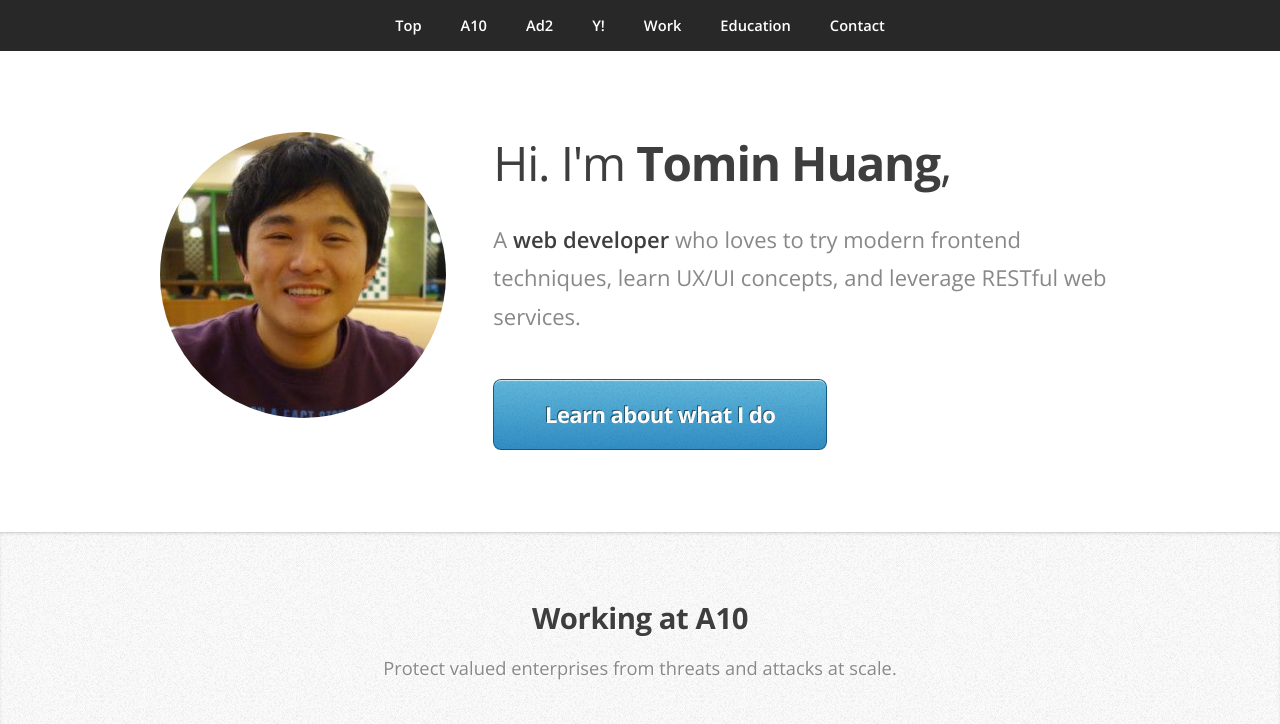
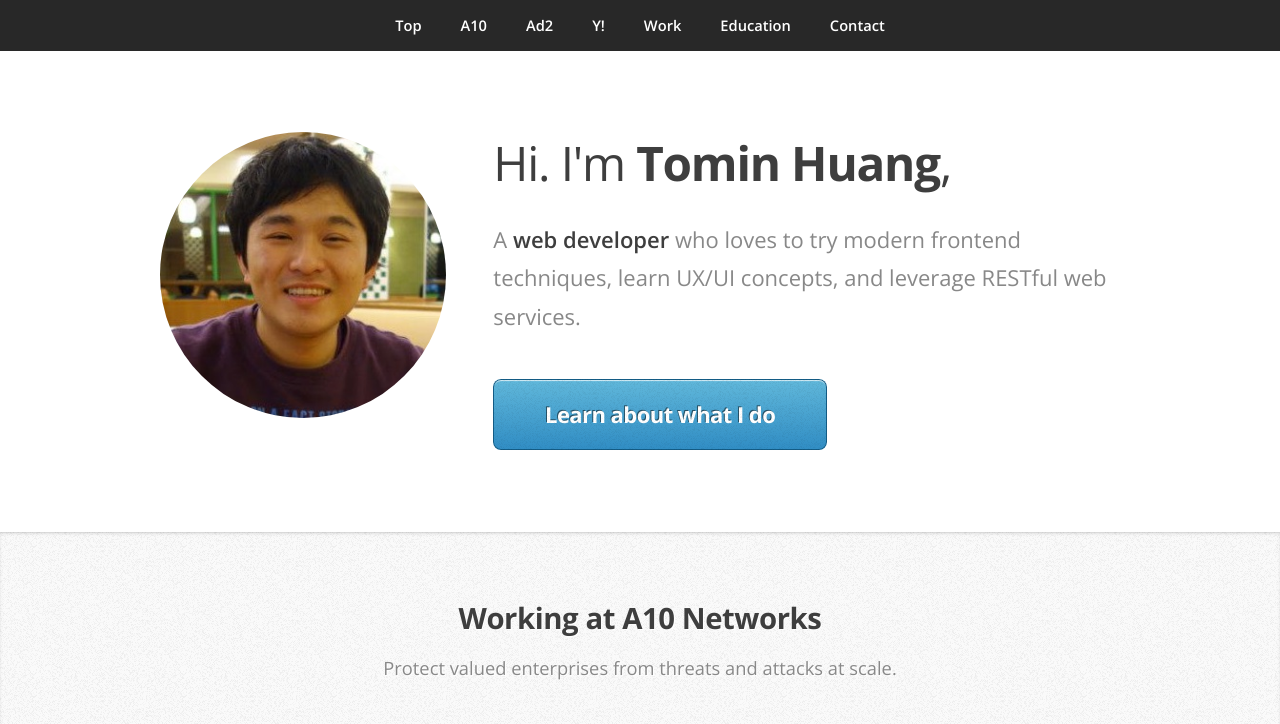
Before and after one commit to tominhuang/tominhuang.github.io, a plain HTML site: page index.html in a window 1280 px wide. Shown: the top 724 px of the page. Drawn offline with nearby package versions, Linux system fonts and the light colour scheme.

Commit message:
fix(home): update name

```diff
--- a/index.html
+++ b/index.html
@@ -55,7 +55,7 @@
 		<div class="wrapper wrapper-style2">
 			<article id="a10">
 				<header>
-					<h2>Working at A10</h2>
+					<h2>Working at A10 Networks</h2>
 					<span>Protect valued enterprises from threats and attacks at scale.</span>
 				</header>
 				<div class="container">
```
